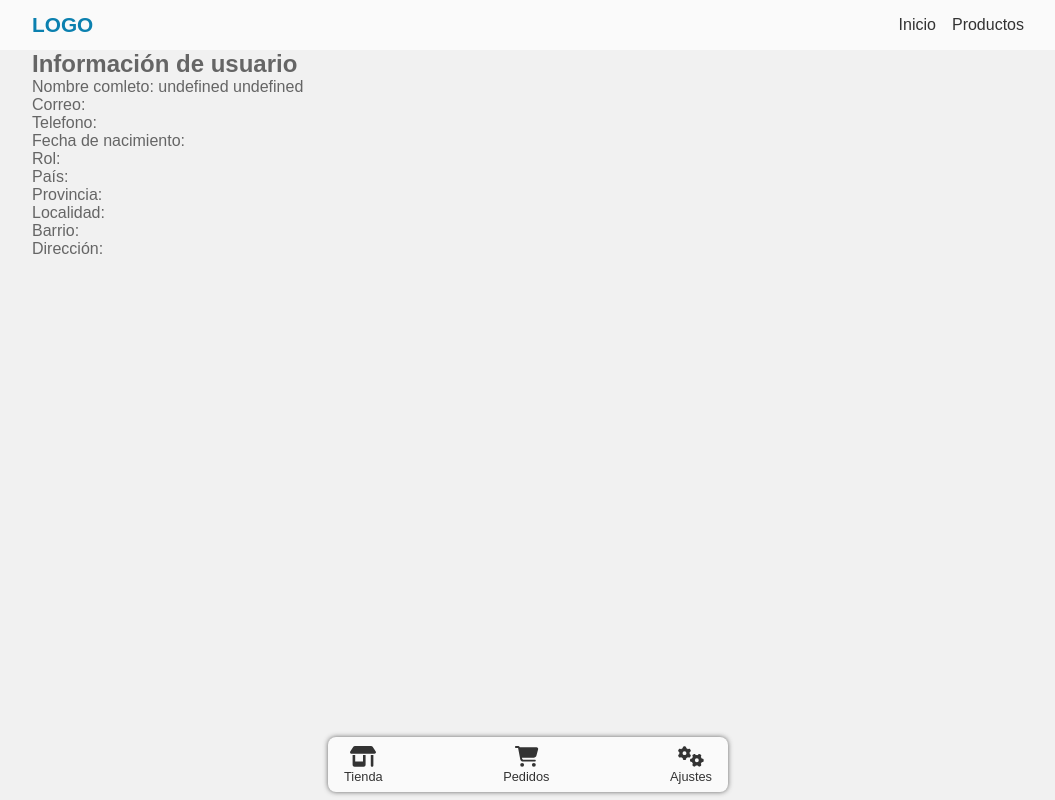
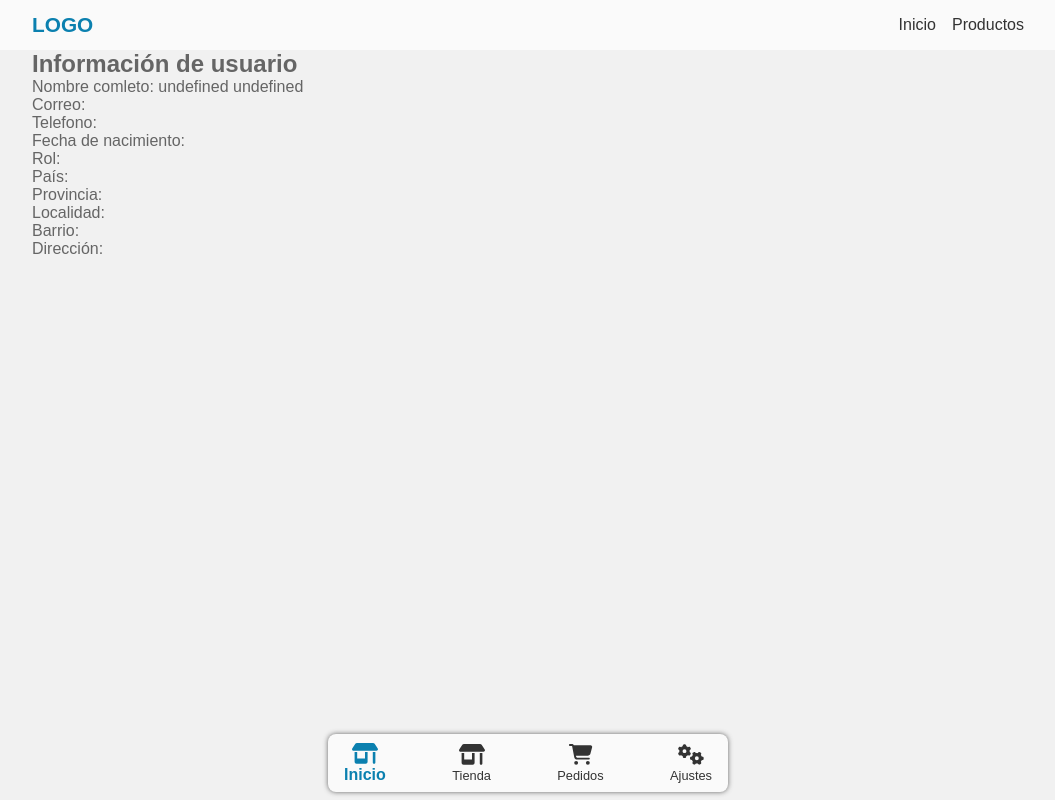
Before and after one commit to KevinStockmanns/App-Eccomerce, an Angular app: page /home in a window 1280 px wide. Shown: the whole page, without its empty margins (112-1167 px from the left). Built offline with nearby package versions, Linux system fonts and the light colour scheme; sample sign-in values are in the browser's storage.

Commit message:
Agregando ruta de inicio

```diff
--- a/src/app/components/user-nav/user-nav.component.html
+++ b/src/app/components/user-nav/user-nav.component.html
@@ -1,4 +1,8 @@
 <nav class="user-nav" [class.hidden]="hidden">
+    <a class="nav-item cursor" routerLink="/home" routerLinkActive="active">
+        <fa-icon [icon]="iconShop"></fa-icon>
+        <span>Inicio</span>
+    </a>
     <a class="nav-item cursor" routerLink="/productos" routerLinkActive="active">
         <fa-icon [icon]="iconShop"></fa-icon>
         <span>Tienda</span>
```
